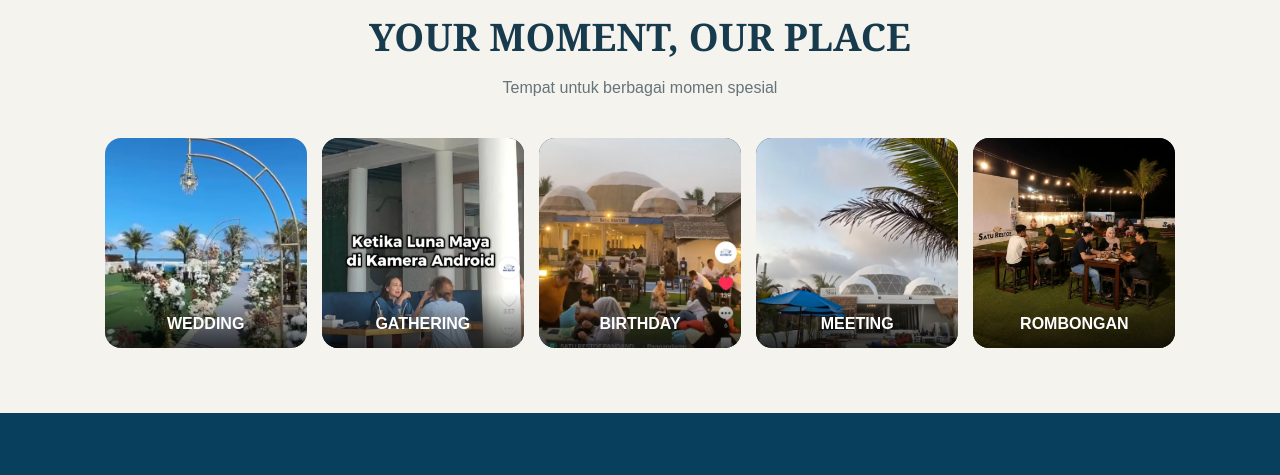
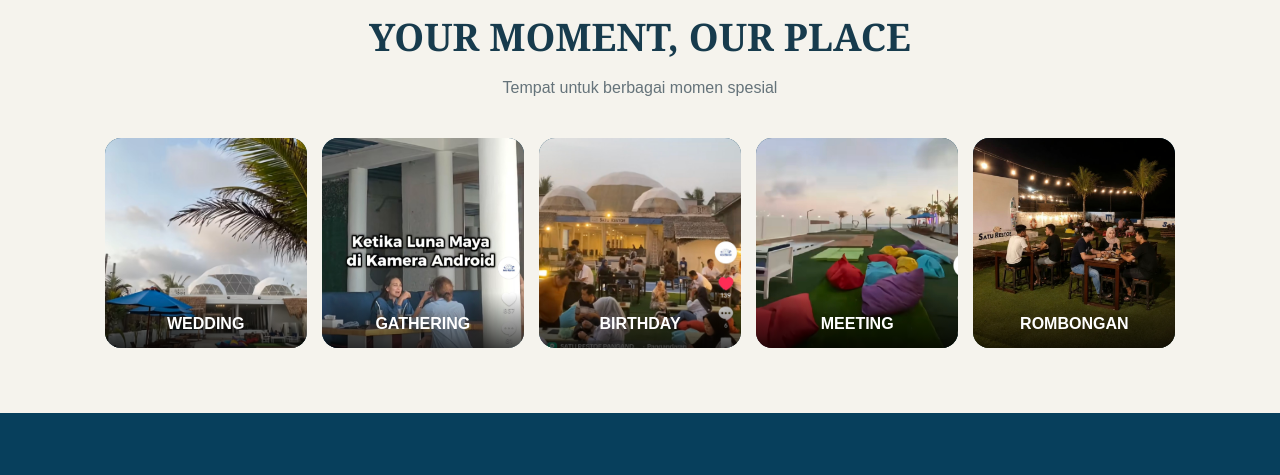
Before and after one commit to aderana212-gif/satu-restoe-pangandaran, a plain HTML site: page index.html in a window 1280 px wide. Shown: the part 5760-6235 px from the top of the page. Drawn offline with Linux system fonts and the light colour scheme.

Commit message:
Sinkronisasi foto event: Wedding dan Meeting

```diff
--- a/index.html
+++ b/index.html
@@ -17,7 +17,7 @@
 <section id="services"><div class="title"><h2>OUR SERVICES</h2><p>Layanan dan fasilitas Satu Restoe</p></div><div class="services"><div class="service"><h3>Indoor • Outdoor • Ballroom</h3><p>Berbagai pilihan area untuk makan, gathering, meeting dan acara.</p></div><div class="service"><h3>Glamping Room</h3><p>Pilihan pengalaman menginap dan bersantai di area Satu Restoe.</p></div><div class="service"><h3>Gathering • Wedding Venue</h3><p>Tempat untuk berbagai acara keluarga, perusahaan dan pernikahan.</p></div><div class="service"><h3>Free Karaoke</h3><p>Hiburan karaoke untuk menikmati waktu bersama.</p></div><div class="service"><h3>Live Music</h3><p>Suasana makan dan event dengan live music.</p></div><div class="service"><h3>Catering • Projector</h3><p>Fasilitas catering, projector dan kebutuhan acara.</p></div><div class="service"><h3>Big Screen • WiFi</h3><p>Fasilitas layar besar dan koneksi WiFi.</p></div><div class="service"><h3>Musola • Room Crew</h3><p>Fasilitas musola dan dukungan crew untuk kenyamanan tamu.</p></div><div class="service"><h3>Toilet Luas</h3><p>Fasilitas toilet luas untuk menunjang kenyamanan pengunjung.</p></div></div></section>
 <section id="menu"><div class="title"><h2>MENU PILIHAN</h2><p>Menu pilihan Satu Restoe Pangandaran</p></div><div class="menu"><div class="menu-card"><h3>Khas Pangandaran</h3><ul><li>Pindang Gunung</li></ul></div><div class="menu-card"><h3>Aneka Ayam</h3><ul><li>Ayam Serundeng</li><li>Ayam Goreng</li></ul></div><div class="menu-card"><h3>Nusantara Food</h3><ul><li>Paket Nasi Liwet</li></ul></div><div class="menu-card"><h3>Seafood</h3><ul><li>Bancakan Seafood</li><li>Ikan Bawal</li><li>Ikan Kue</li><li>Ikan Kakap</li><li>Cumi</li><li>Udang</li><li>Kepiting</li></ul></div><div class="menu-card"><h3>Minuman</h3><ul><li>Es Teh Tarik</li><li>Lemon Tea</li><li>Lychee Tea</li><li>Fresh Lime</li><li>Buah Naga Juice</li><li>Strawberry Juice</li><li>Mango Juice</li><li>Guava Juice</li><li>Green Tea</li><li>American Coffee</li><li>Minuman Sehat</li></ul></div></div></section>
 <section id="review"><div class="title"><h2>WHAT THEY SAY</h2><p>Pengalaman para tamu Satu Restoe</p></div><div class="review-section"><div class="review-main"><div class="rating-box"><h3>Google Reviews</h3><div class="stars">★★★★★</div><div class="rating-number">4.8 / 5</div><p>Berdasarkan ulasan pelanggan</p></div><div class="review-card"><div class="stars">★★★★★</div><p>“Staff nya ramah, tempat nya instagramable, makanan nya enak2. Maju terus management Satu Restoe”</p><div class="review-name">— R Wilaga Pratama</div></div></div><div class="review-buttons"><a class="review-btn" href="https://www.google.com/search?q=satu+restoe+pangandaran" target="_blank">LIHAT SEMUA REVIEW</a><a class="review-btn write" href="https://www.google.com/maps/search/?api=1&amp;query=Satu+Restoe+Pangandaran" target="_blank">✍ TULIS REVIEW</a></div></div></section>
-<section id="event"><div class="title"><h2>YOUR MOMENT, OUR PLACE</h2><p>Tempat untuk berbagai momen spesial</p></div><div class="event-grid"><div class="event-card"><img src="gallery-02.jpg" alt="Wedding venue"><div>WEDDING</div></div><div class="event-card"><img src="gallery-06.jpg" alt="Gathering"><div>GATHERING</div></div><div class="event-card"><img src="gallery-03.jpg" alt="Birthday"><div>BIRTHDAY</div></div><div class="event-card"><img src="gallery-05.jpg" alt="Meeting"><div>MEETING</div></div><div class="event-card"><img src="gallery-01.jpg" alt="Rombongan"><div>ROMBONGAN</div></div></div></section>
+<section id="event"><div class="title"><h2>YOUR MOMENT, OUR PLACE</h2><p>Tempat untuk berbagai momen spesial</p></div><div class="event-grid"><div class="event-card"><img src="gallery-05.jpg" alt="Wedding venue"><div>WEDDING</div></div><div class="event-card"><img src="gallery-06.jpg" alt="Gathering"><div>GATHERING</div></div><div class="event-card"><img src="gallery-03.jpg" alt="Birthday"><div>BIRTHDAY</div></div><div class="event-card"><img src="gallery-04.jpg" alt="Meeting"><div>MEETING</div></div><div class="event-card"><img src="gallery-01.jpg" alt="Rombongan"><div>ROMBONGAN</div></div></div></section>
 <section class="location" id="location"><div class="location-inner"><div><h2>FIND US</h2><h3>Satu Restoe Pangandaran</h3><p>📍 Jl. Pamugaran Bulak Laut, Kampung Turis, Pangandaran, Jawa Barat 46396</p><p>📞 +62 812-2011-1178</p><a class="map-btn" href="https://www.google.com/maps/search/?api=1&amp;query=Satu+Restoe+Pangandaran" target="_blank">📍 GOOGLE MAPS</a></div><div class="map-box"><iframe src="https://www.google.com/maps?q=Satu+Restoe+Pangandaran&amp;output=embed" loading="lazy"></iframe></div></div></section>
 <div class="contact"><h2>DATANG &amp; NIKMATI</h2><p>Satu Restoe Pangandaran</p><p>Eat &amp; Dine • Music • Event • Pangandaran</p><div class="social"><a href="https://instagram.com/saturestoe_" target="_blank">Instagram @saturestoe_</a><a href="https://www.tiktok.com/@saturestoe_" target="_blank">TikTok @saturestoe_</a><a href="https://wa.me/6281220111178" target="_blank">WhatsApp</a></div></div>
 <footer>© Satu Restoe Pangandaran — Eat &amp; Dine</footer>
```
